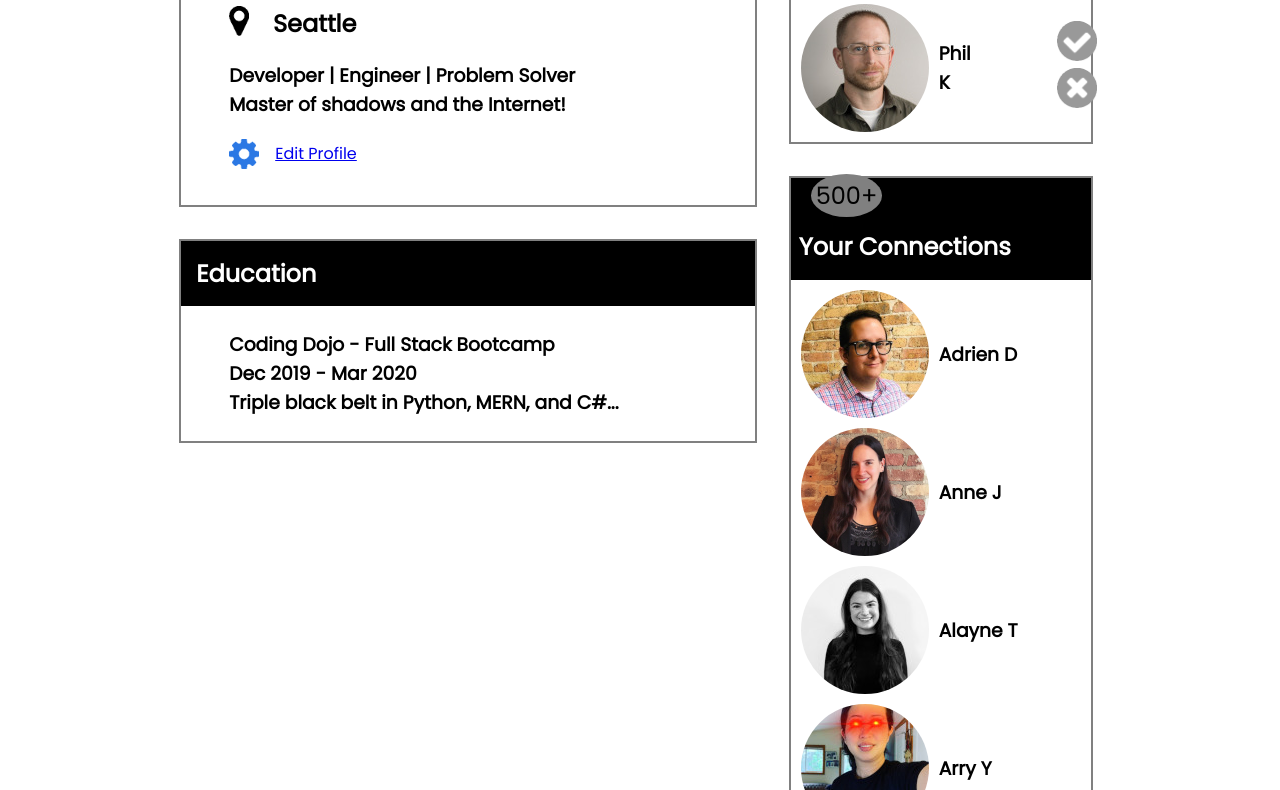
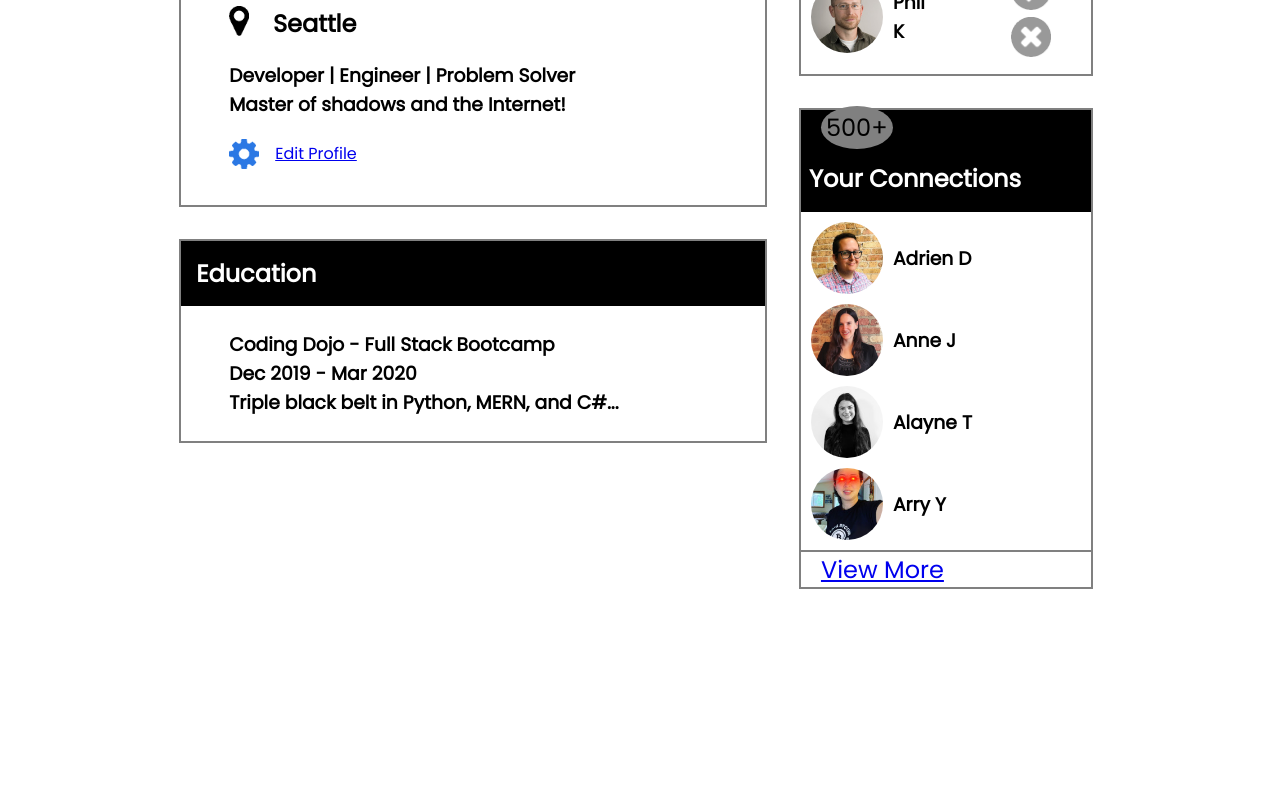
Before and after one commit to jhatfieldkc/profilePage, a plain HTML site: page index.html in a window 1280 px wide. Shown: the part 357-1147 px from the top of the page. After the commit the page ends 946 px from the top, so only its background shows below. Drawn offline with Linux system fonts and the light colour scheme.

Commit message:
Fixed profile pic size

```diff
--- a/style.css
+++ b/style.css
@@ -181,6 +181,7 @@
 
 .sideProfile {
   width: auto;
+  height: 4.5rem;
   border-radius: 50%;
 }
 
```
